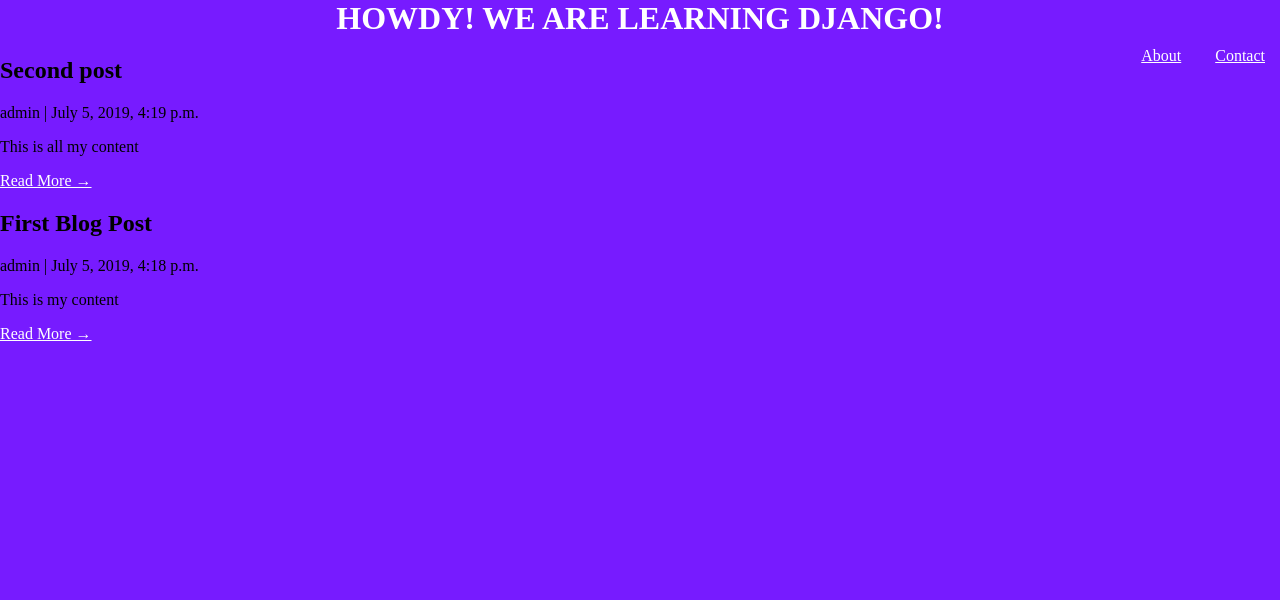
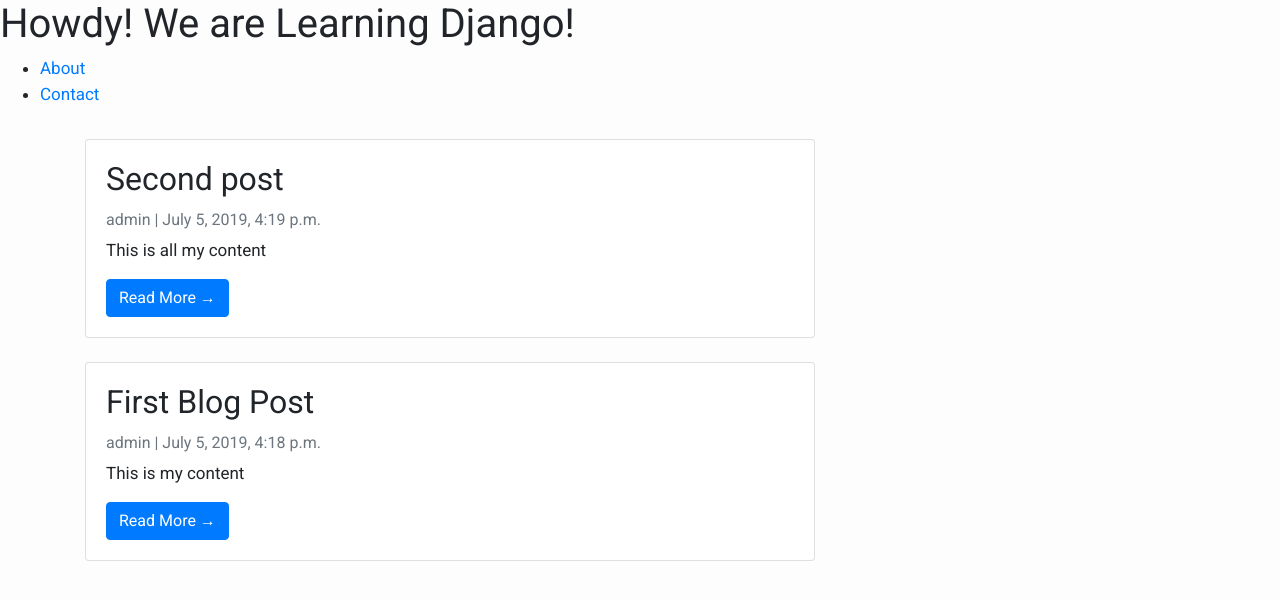
Before and after one commit to feeblefruits/django-page, a Django app: page / in a window 1280 px wide. Shown: the top 600 px of the page. Run offline with Django 3.2, Linux system fonts and the light colour scheme; data comes from the database, SQL or seed files in the repository; some libraries are stand-ins or nearby versions.

Commit message:
add bootstrap

```diff
--- a/howdy/static/howdy/css/base.css
+++ b/howdy/static/howdy/css/base.css
@@ -1,27 +1,20 @@
 body {
-	background-color: rgb(119, 27, 255);
-	margin: 0 auto;
+  font-family: "Roboto", sans-serif;
+  font-size: 17px;
+  background-color: #fdfdfd;
 }
-
-h1 {
-	text-align: center;
-	margin: 0;
-	text-transform: uppercase;
-	color: #fff;
+.shadow {
+  box-shadow: 0 4px 2px -2px rgba(0, 0, 0, 0.1);
 }
-
-ul {
-	margin: 0;
-	padding: 0;
-	float: right;
+.btn-danger {
+  color: #fff;
+  background-color: #f00000;
+  border-color: #dc281e;
 }
-
-li {
-	margin: 5px;
-	padding: 5px 10px;
-	display: inline-block;
+.masthead {
+  background: #3398E1;
+  height: auto;
+  padding-bottom: 15px;
+  box-shadow: 0 16px 48px #E3E7EB;
+  padding-top: 10px;
 }
-
-a {
-	color: #fff;
-}
--- a/howdy/templates/index.html
+++ b/howdy/templates/index.html
@@ -5,6 +5,11 @@
   <head>
       <meta charset="utf-8">
       <title>Django Application | Howdy</title>
+      <link href="https://fonts.googleapis.com/css?family=Roboto:400,700" rel="stylesheet">
+      <meta name="google" content="notranslate" />
+      <meta name="viewport" content="width=device-width, initial-scale=1" />
+      <link rel="stylesheet" href="https://maxcdn.bootstrapcdn.com/bootstrap/4.0.0/css/bootstrap.min.css" integrity="sha384-Gn5384xqQ1aoWXA+058RXPxPg6fy4IWvTNh0E263XmFcJlSAwiGgFAW/dAiS6JXm"
+            crossorigin="anonymous" />
       <link href="{% static 'howdy/css/base.css' %}" rel="stylesheet" media="all">
   </head>
   <body> {%block content%}
```
Also changed, not shown: db.sqlite3.
